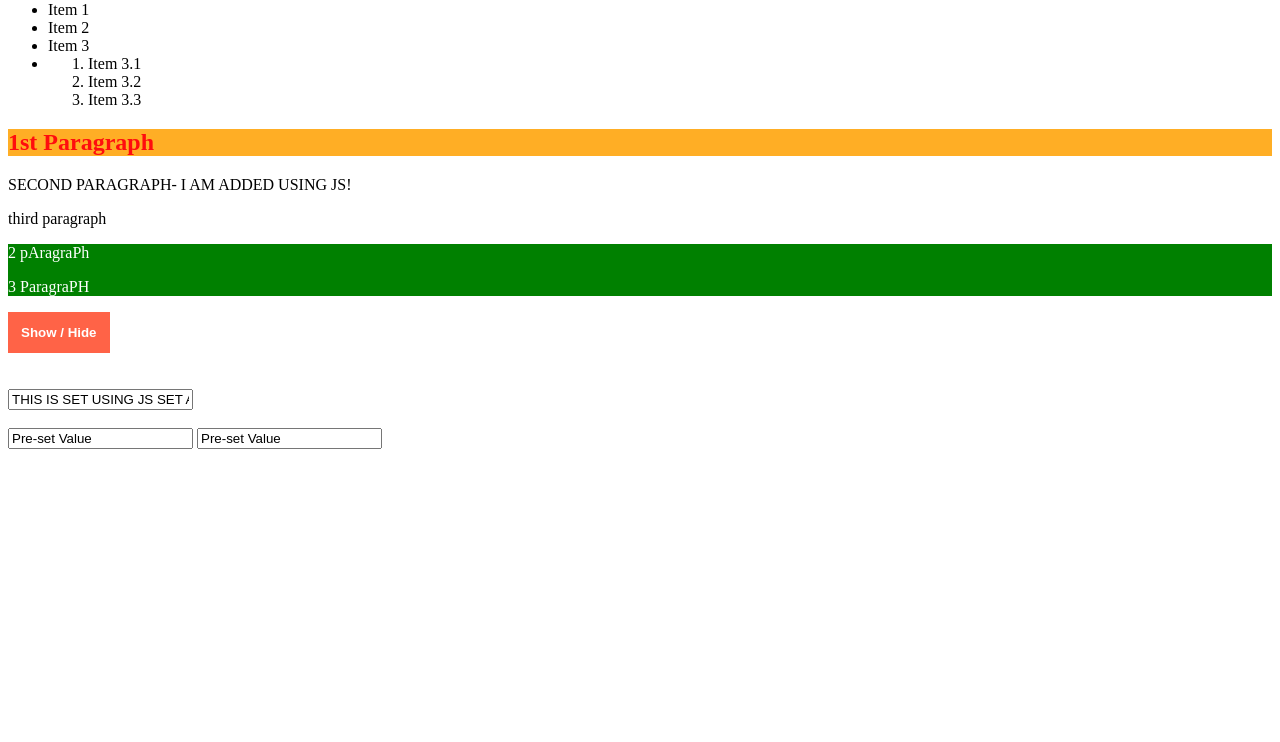
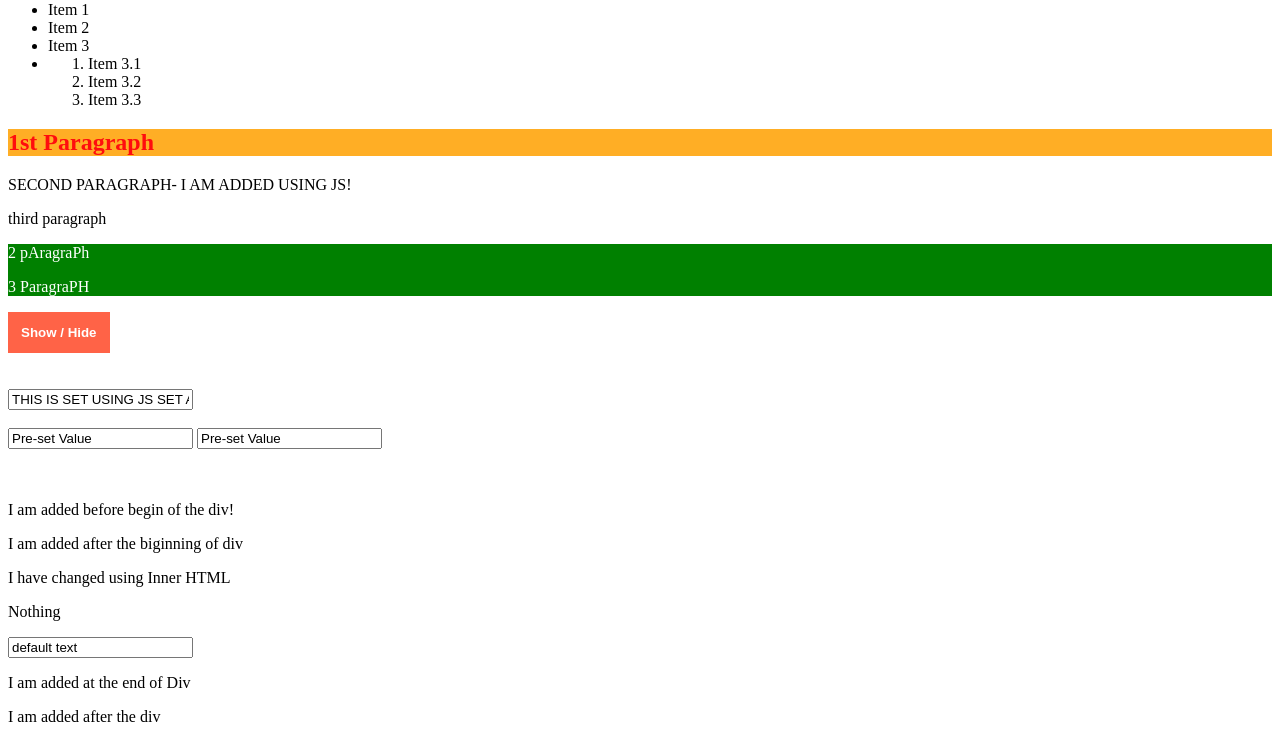
Before and after one commit to riashad/JavaScript-Practice, a plain HTML site: page dom/index.html in a window 1280 px wide. Shown: the part 79-821 px from the top of the page. Before the commit the page ends 800 px from the top, so only its background shows below. Drawn offline with Linux system fonts and the light colour scheme.

Commit message:
InnerHTML practice

```diff
--- a/dom/app.js
+++ b/dom/app.js
@@ -123,3 +123,27 @@ const btnCall = document.querySelector('#btnShowHide');
 btnCall.addEventListener('click', function(){
     section.classList.toggle('invisible');
 });
+
+
+/**** Creating and Inserting Element ****/
+
+/** InnerHTML */
+
+// Ideal for changing the text/ content completely
+
+const diva = document.querySelector('div');
+diva.firstElementChild.innerHTML = 'I have changed using Inner HTML';
+
+// Adding an item or content is NOT IDEAL. Why ? just write anyting in input field and use the below code in browser console. U will see
+
+//diva.innerHTML = diva.innerHTML + '<p> I am newly added and made every thing re-rendered</p>';
+
+// For Adding new content withour relacing old one we can use insertAdjacentHTML(position, text)
+
+diva.insertAdjacentHTML("beforebegin", '<p>I am added before begin of the div!</p>');
+
+diva.insertAdjacentHTML('afterbegin','<p>I am added after the biginning of div</p>');
+
+diva.insertAdjacentHTML('beforeend','<p>I am added at the end of Div</p>');
+
+diva.insertAdjacentHTML('afterend', '<p>I am added after the div</p>');
--- a/dom/index.html
+++ b/dom/index.html
@@ -27,7 +27,7 @@
     <header>
         <h1 id="main-title">I am practicing DOM</h1>
     </header>
-    <ul>
+    <ul id="myList1">
         <li>Item 1</li>
         <li class="list-items">Item 2</li>
         <li class="list-items">Item 3</li>
@@ -63,6 +63,16 @@
 
     <input type="text" class="default-input" id="input-3" >
 
+    <br>
+    <br>
+    <br>
+
+    <div>
+        <p>Inner Html</p>
+        <p>Nothing</p>
+        <input type="text" value="default text">
+    </div>
+
 
 
     <script src="app.js" defer></script>
```
